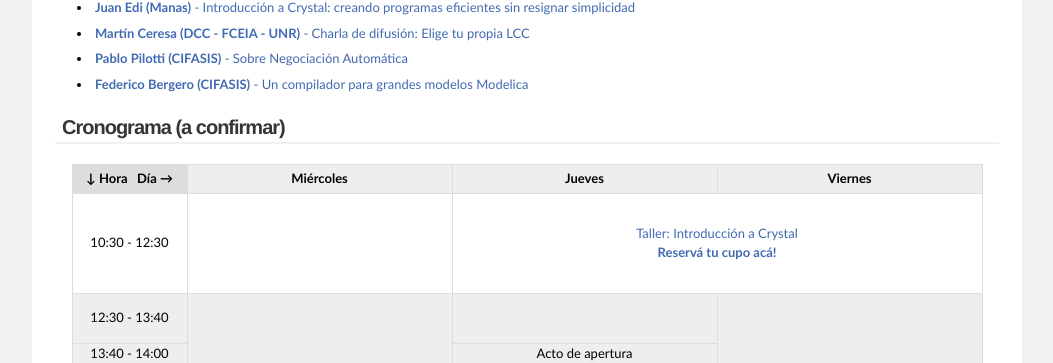
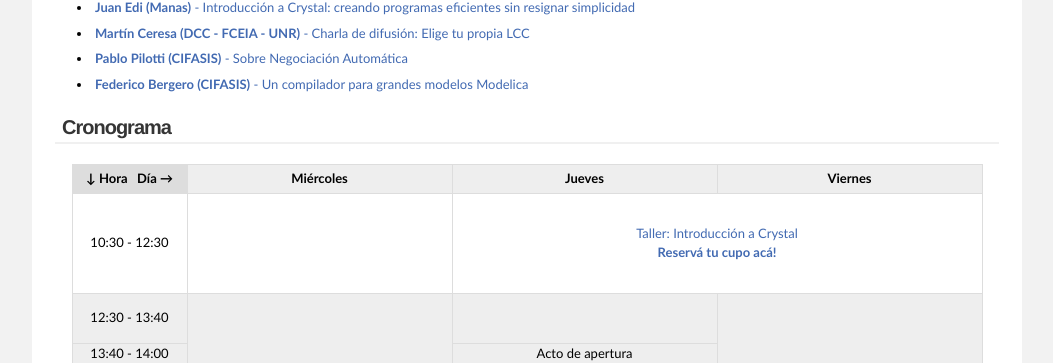
Before and after one commit to mtzguido/jcc-web, a PHP site: page /2016/index.php in a window 1280 px wide. Shown: the part 732-1095 px from the top of the page, without its empty margins (113-1166 px from the left). Run offline with PHP 8.4, Linux system fonts and the light colour scheme; some libraries are stand-ins or nearby versions.

Commit message:
Freeze schedule

```diff
--- a/2016/index.php
+++ b/2016/index.php
@@ -187,7 +187,7 @@
 		</div>
 
 		<div class="cont">
-			<h2>Cronograma (a confirmar)</h2>
+			<h2>Cronograma</h2>
 			<table id="tabla_cronograma">
 				<tr>
 					<td class="td_horarios">&darr; Hora &nbsp; Día &rarr;</td><td>Miércoles</td><td>Jueves</td><td>Viernes</td>
```
